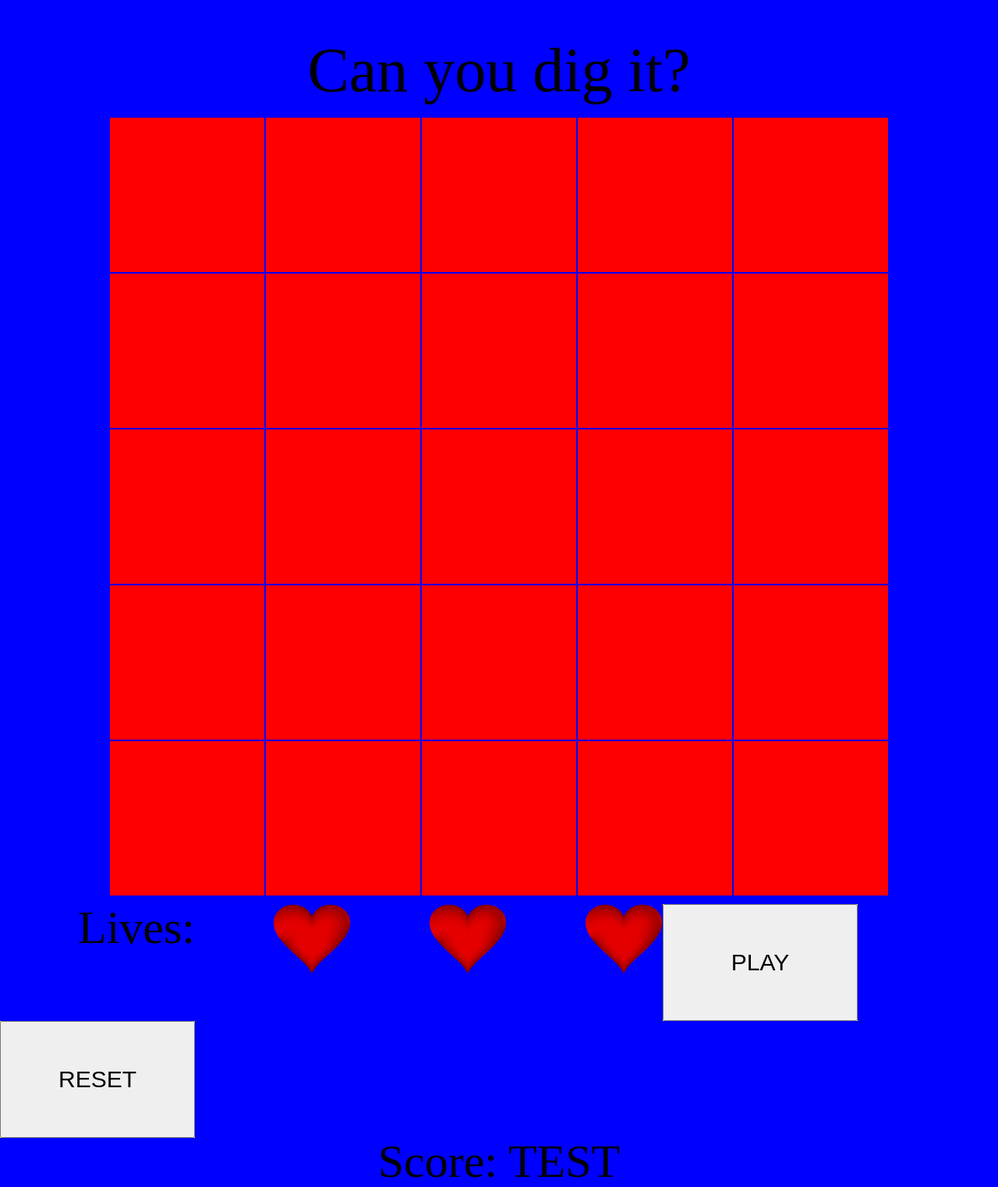
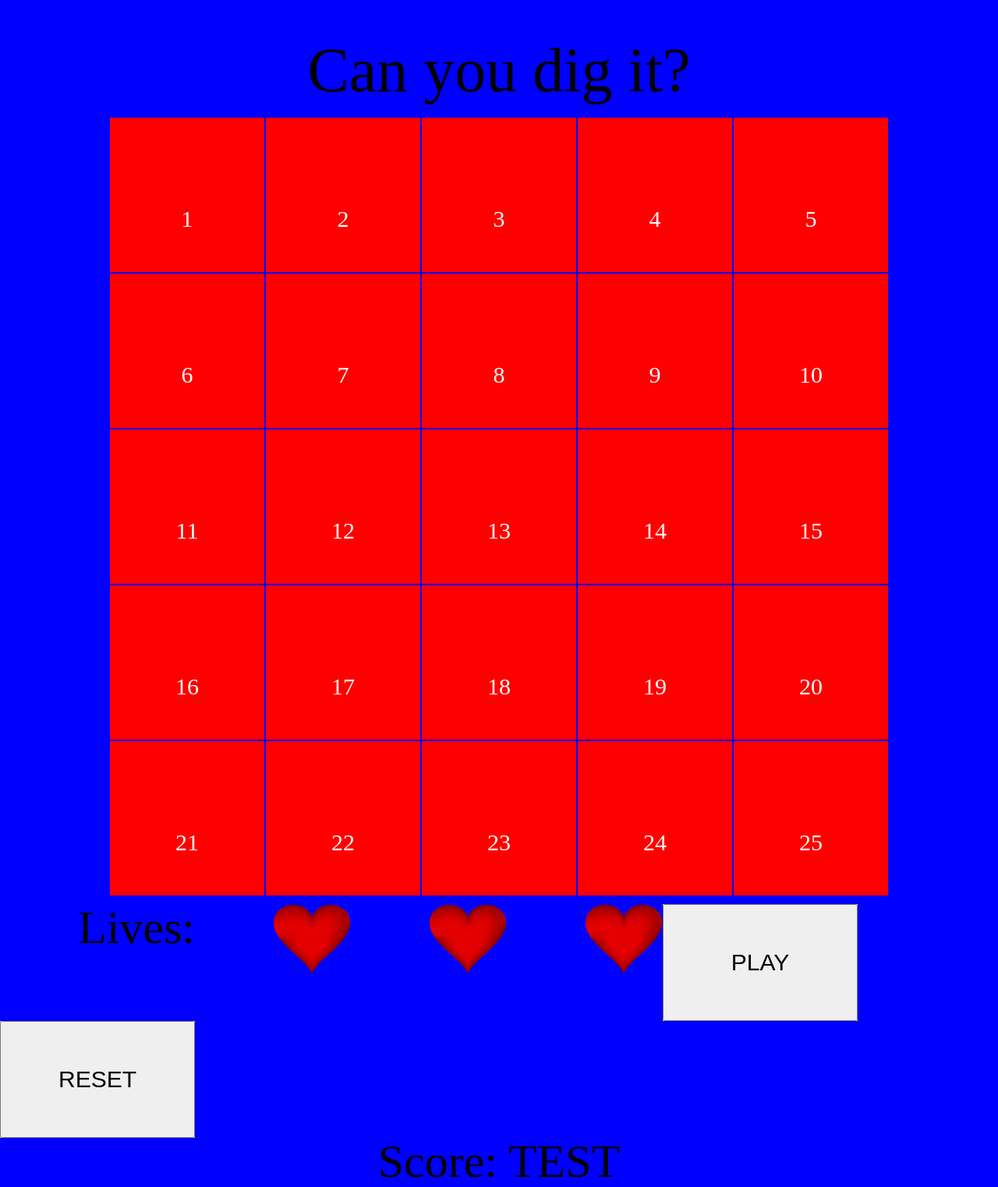
Before and after one commit to wilsonespina/PORTFOLIO_WDI_PROJECT_1, a PHP site: page / in a window 1280 px wide. Shown: the whole page at 78% size. Run offline with PHP 8.4, Linux system fonts and the light colour scheme.

Commit message:
moving the digger logic

```diff
--- a/css/style.css
+++ b/css/style.css
@@ -28,6 +28,7 @@ li {
   color: white;
   text-align: center;
   float: left;
+  font-size: 30px;
 }
 
 .livesboard {
--- a/index.html
+++ b/index.html
@@ -11,31 +11,31 @@
   <body>
     <h1>Can you dig it?</h1>
     <ul id="grid">
-      <li id="b0"></li>
-      <li id="b1"></li>
-      <li id="b2"></li>
-      <li id="b3"></li>
-      <li id="b4"></li>
-      <li id="b5"></li>
-      <li id="b6"></li>
-      <li id="b7"></li>
-      <li id="b8"></li>
-      <li id="b9"></li>
-      <li id="b10"></li>
-      <li id="b11"></li>
-      <li id="b12"></li>
-      <li id="b13"></li>
-      <li id="b14"></li>
-      <li id="b15"></li>
-      <li id="b16"></li>
-      <li id="b17"></li>
-      <li id="b18"></li>
-      <li id="b19"></li>
-      <li id="b20"></li>
-      <li id="b21"></li>
-      <li id="b22"></li>
-      <li id="b23"></li>
-      <li id="b24"></li>
+      <li id="b0">1</li>
+      <li id="b1">2</li>
+      <li id="b2">3</li>
+      <li id="b3">4</li>
+      <li id="b4">5</li>
+      <li id="b5">6</li>
+      <li id="b6">7</li>
+      <li id="b7">8</li>
+      <li id="b8">9</li>
+      <li id="b9">10</li>
+      <li id="b10">11</li>
+      <li id="b11">12</li>
+      <li id="b12">13</li>
+      <li id="b13">14</li>
+      <li id="b14">15</li>
+      <li id="b15">16</li>
+      <li id="b16">17</li>
+      <li id="b17">18</li>
+      <li id="b18">19</li>
+      <li id="b19">20</li>
+      <li id="b20">21</li>
+      <li id="b21">22</li>
+      <li id="b22">23</li>
+      <li id="b23">24</li>
+      <li id="b24">25</li>
       <!-- Expand to bigger grid after finishing game logic  -->
     </ul>
       <div class="livesboard">Lives:
--- a/js/app.js
+++ b/js/app.js
@@ -41,38 +41,77 @@ $(() => {
       const $currentPosition = $('#grid li:nth-child(' + n + ')');
       console.log($currentPosition);
 
-      // if (n > 0 && n < 25) {
+
       $(document).keydown(function(e) {
         switch(e.which) {
           case 37: // left
-            // if (n > 0 && n < 25) {
+//1st row
+            if (n >= 2 && n <= 5) {
               (n -= 1);
-            // } else {
-            //   return;
-            // }
+              $('#grid li:nth-child(' + n + ')').append(digger);
+//2nd row
+            } else if (n >= 7 && n <= 10) {
+              (n -= 1);
+              $('#grid li:nth-child(' + n + ')').append(digger);
+//3rd row
+            } else if (n >= 12 && n <= 15) {
+              (n -= 1);
+              $('#grid li:nth-child(' + n + ')').append(digger);
+//4th row
+            } else if (n >= 17 && n <= 20) {
+              (n -= 1);
+              $('#grid li:nth-child(' + n + ')').append(digger);
+//5th row
+            } else if (n >= 22 && n <= 25) {
+              (n -= 1);
+              $('#grid li:nth-child(' + n + ')').append(digger);
+            } else {
+              return;
+            }
 console.log(n);
             break;
           case 38: // up
-            // if (n > 0 && n < 25) {
+            if (n >= 6 && n <= 25) {
               (n -= 5);
-            // } else {
-            //   return;
-            // }
+              $('#grid li:nth-child(' + n + ')').append(digger);
+            } else {
+              return;
+            }
             console.log(n);
             break;
           case 39: // right
-            // if (n > 0 && n < 25) {
+//1st row
+            if (n >= 1 && n <= 4) {
               (n += 1);
-            // } else {
-            //   return;
-            // }
+              $('#grid li:nth-child(' + n + ')').append(digger);
+//2nd row
+            } else if (n >= 6 && n <= 9) {
+              (n += 1);
+              $('#grid li:nth-child(' + n + ')').append(digger);
+//3rd row
+            } else if (n >= 11 && n <= 14) {
+              (n += 1);
+              $('#grid li:nth-child(' + n + ')').append(digger);
+//3rd row
+            } else if (n >= 16 && n <= 19) {
+              (n += 1);
+              $('#grid li:nth-child(' + n + ')').append(digger);
+//3rd row
+            } else if (n >= 21 && n <= 24) {
+              (n += 1);
+              $('#grid li:nth-child(' + n + ')').append(digger);
+            } else {
+              return;
+            }
             console.log(n);
             break;
           case 40: // down
-            // if (n > 0 && n < 25) {
-            (n += 1);
-            // } else {
-            //   return;
+            if (n >= 1 && n <= 20) {
+              (n += 5);
+              $('#grid li:nth-child(' + n + ')').append(digger);
+            } else {
+              return;
+            }
             console.log(n);
             break;
 
@@ -80,10 +119,9 @@ console.log(n);
         }
         e.preventDefault(); // prevent the default action (scroll / move caret)
 
-      // }  else  {
-      //   return;
-      // }
+
         //if statement using key binding to update img position
+
 
 
 
```
Lines whose indentation alone changed are shown as unchanged.
